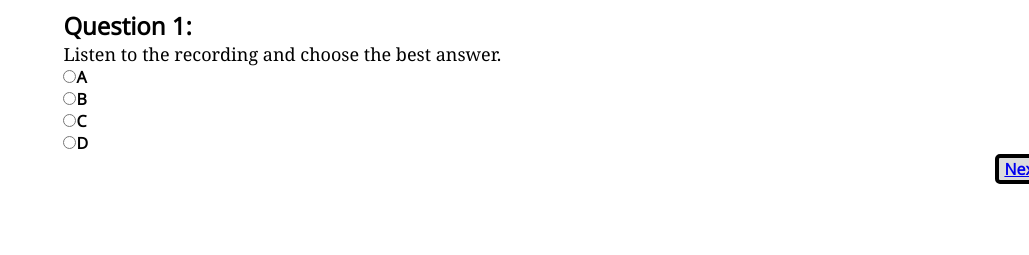
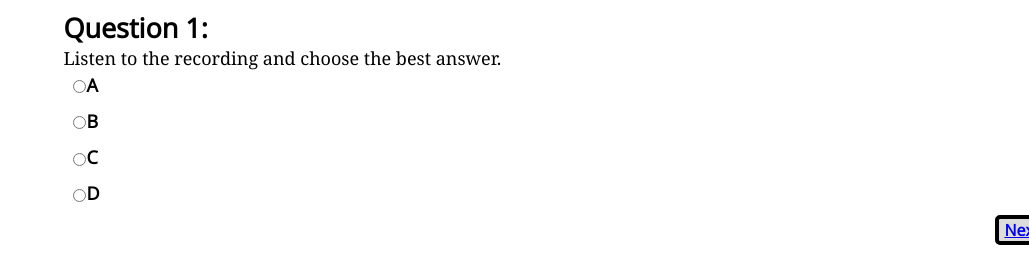
Before and after one commit to ricky-11254/toeic1, a plain HTML site: page index.html in a window 1280 px wide. Shown: the part 1660-1915 px from the top of the page, without its empty margins (251-1280 px from the left). Before the commit the page ends 1854 px from the top, so only its background shows below. Drawn offline with nearby package versions, Linux system fonts and the light colour scheme.

Commit message:
changed quiz to left-inlined

```diff
--- a/css/main.css
+++ b/css/main.css
@@ -89,6 +89,30 @@
 #quiz {
   text-indent: 10px;
   display: none;
+  text-align: left;
+  font-size: 18px;
+  font-weight: bold;
+}
+#quiz h2,
+#quiz p,
+#quiz label,
+#quiz input[type="radio"] {
+    text-align: left;
+}
+
+#quiz label,
+#quiz input[type="radio"] {
+    display: inline-block;
+    vertical-align: middle;
+}
+
+#quiz ul {
+    list-style-type: none;
+    padding: 0;
+}
+
+#quiz li {
+    margin-bottom: 10px;
 }
 
 .button {
```
